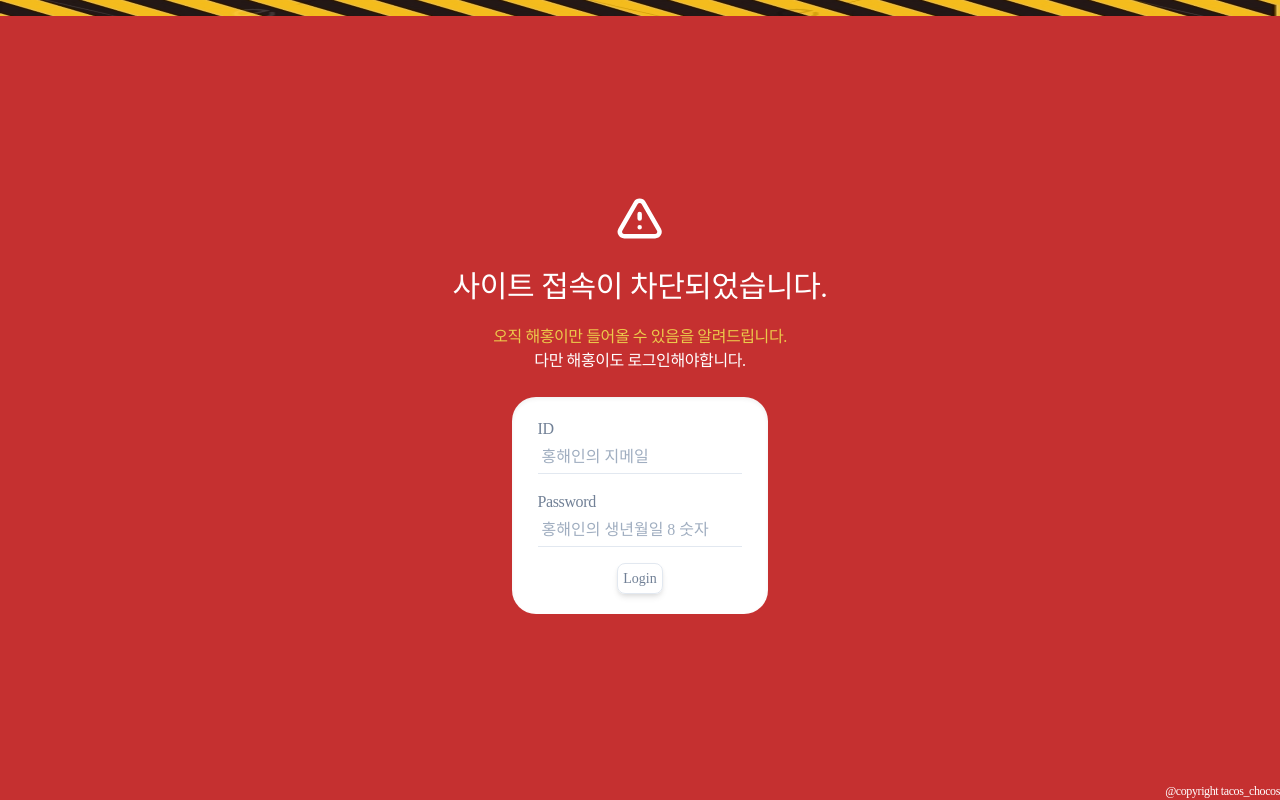
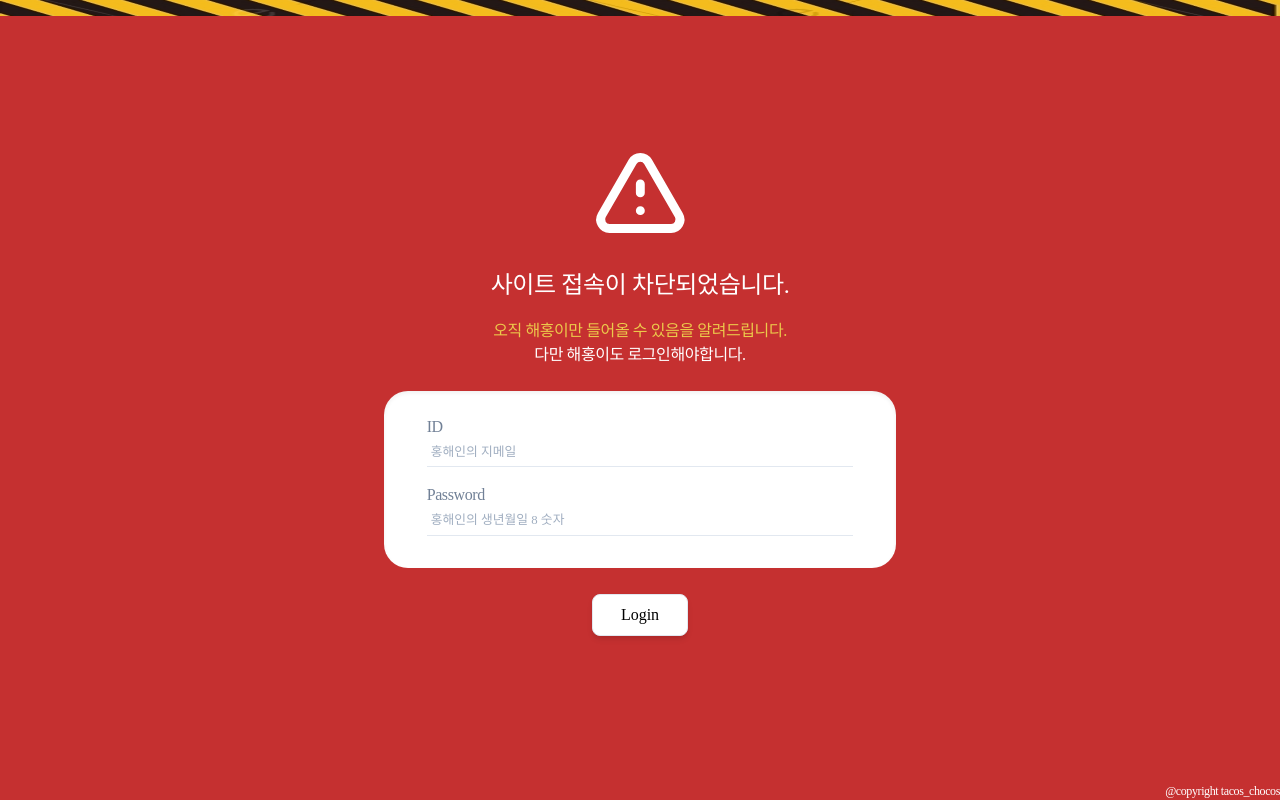
Before and after one commit to hackertaco/happy-birthday, a Vue app: page / in a window 1280 px wide. Built offline with nearby package versions, Linux system fonts and the light colour scheme; no server answers.

Commit message:
style: 💅login page

```diff
--- a/src/pages/Login.vue
+++ b/src/pages/Login.vue
@@ -1,30 +1,33 @@
 <template>
 <div class="tracking-tight w-screen h-screen bg-red-700 m-auto fixed" style="font-family:SpaceMono">
     <img class="w-full h-4" src="../assets/cautionLine.jpg" />
-    <div class="text-white m-auto justify-center h-full flex items-center flex-col w-1/2">
+    <div class="text-white m-auto justify-center h-full flex items-center flex-col ">
+        <div class=" m-auto flex justify-center flex-col items-center align-middle text-center w-full" style="position: relative;bottom: 3rem">
             <svg class="w-1/12" xmlns="http://www.w3.org/2000/svg" fill="none" viewBox="0 0 24 24" stroke="currentColor">
                 <path stroke-linecap="round" stroke-linejoin="round" stroke-width="2" d="M12 9v2m0 4h.01m-6.938 4h13.856c1.54 0 2.502-1.667 1.732-3L13.732 4c-.77-1.333-2.694-1.333-3.464 0L3.34 16c-.77 1.333.192 3 1.732 3z" />
             </svg>
-        <h1 class="text-3xl my-4">사이트 접속이 차단되었습니다.</h1>
+            <h1 class="text-2xl my-4">사이트 접속이 차단되었습니다.</h1>
             <span class="text-yellow-500">오직 해홍이만 들어올 수 있음을 알려드립니다.</span>
             <span>다만 해홍이도 로그인해야합니다.</span>
-        <form class="shadow-2xl shadow-inner text-gray-600 bg-white my-6 w-2/5 flex items-center flex-col  rounded-3xl" @submit.prevent="submit">
-            <div class="w-4/5 my-2">
-                <div class="my-3 w-full flex flex-col">
+            <form class="shadow-2xl shadow-inner text-gray-600 bg-white my-6 w-2/5 flex items-center flex-col rounded-3xl" @submit.prevent="submit">
+                <div class="w-5/6">
+                    <div class="my-3 w-full flex flex-col text-left" style="margin-top: 1.5rem">
                         <label>ID</label>
-                    <input v-model="email" class=" border-b border-gray-300 focus:border-red-600 text-black p-1 w-full" type="text" placeholder="홍해인의 지메일" />
+                        <input v-model="email" class=" border-b border-gray-300 focus:border-red-600 text-black p-1 w-full" type="text" style="font-size: 0.8rem" placeholder="홍해인의 지메일" />
                     </div>
-                <div class="my-4 w-full flex flex-col">
+                    <div class="my-4 w-full flex flex-col text-left" style="margin-bottom: 2rem">
                         <label for="">Password</label>
-                    <input v-model="password" class="border-b border-gray-300 focus:border-red-600 p-1 w-full text-black" type="password" placeholder="홍해인의 생년월일 8 숫자" />
+                        <input v-model="password" class="border-b border-gray-300 focus:border-red-600 p-1 w-full text-black" style="font-size: 0.8rem" type="password" placeholder="홍해인의 생년월일 8 숫자" />
                     </div>
-                <div class="my-3 mx-3 text-center ">
-                    <button v-if="!isLoading" type="submit" class="p-1 cursor-pointer w-1/4 hover:bg-yellow-500 hover:text-white rounded-lg shadow-md border text-sm">Login</button>
-                    <button v-else type="submit" class="p-1 cursor-pointer w-1/4 hover:bg-yellow-500 hover:text-white rounded-lg shadow-md border text-sm">조금만 기달려</button>
 
                 </div>
+                <div class="w-full absolute text-center" style="bottom: -10%">
+                    <button v-if="!isLoading" type="submit" class="cursor-pointer bg-white hover:bg-yellow-500 text-black rounded-lg shadow-md border text-center" style="font-size: 1rem; padding:0.5rem; width: 6rem ">Login</button>
+                    <button v-else type="submit" class="cursor-pointer  bg-yellow-500 text-black rounded-lg shadow-md border text-center" style="font-size: 1rem; padding: 0.5rem; width: 6rem ">loading</button>
+
                 </div>
             </form>
+        </div>
     </div>
     <footer class="bottom-0 right-0 absolute text-white text-xs">@copyright tacos_chocos</footer>
 
```
Lines whose indentation alone changed are shown as unchanged.
